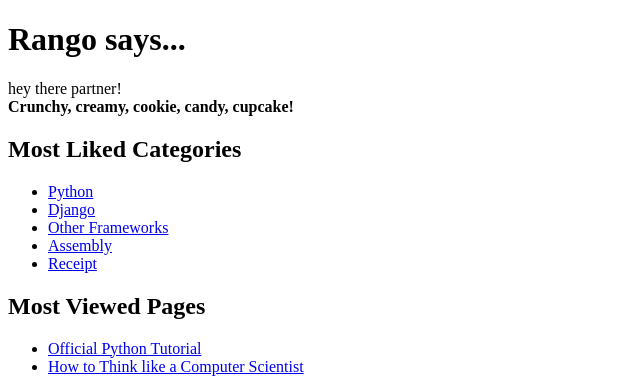
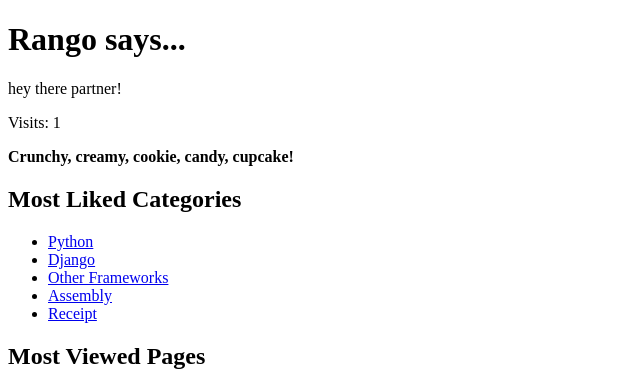
Before and after one commit to FabieGla/tango_with_rango_2, a Django app: page / in a window 1280 px wide. Shown: the top 377 px of the page, without its empty margins (0-640 px from the left). Run offline with Django 3.2, Linux system fonts and the light colour scheme; data comes from the database, SQL or seed files in the repository; both versions use the stored data as it was after the commit.

Commit message:
Cookies: Added A Visit Counter Stored As a 'visit' Cookie

```diff
--- a/rango/views.py
+++ b/rango/views.py
@@ -7,6 +7,7 @@ from django.shortcuts import redirect
 from django.urls import reverse
 from django.contrib.auth import authenticate, login, logout
 from django.contrib.auth.decorators import login_required
+from datetime import datetime
 
 def index(request):
 
@@ -16,11 +17,22 @@ def index(request):
     context_dict = {}
     context_dict['pages'] = pages_list
     context_dict['boldmessage'] = 'Crunchy, creamy, cookie, candy, cupcake!'
+    context_dict['visits'] = int(request.COOKIES.get('visits','1'))
     context_dict['categories'] = category_list
-    return render(request, 'rango/index.html', context=context_dict)
+
+    # Generate response and store it
+    response = render(request, 'rango/index.html', context=context_dict)
+
+    # Call helper function to handle cookies
+    visitor_cookie_handler(request, response)
+
+    return response
 
 def about(request):
     context_dict = {'name': 'Fabrizio Catinella'}
+
+
+
     return render(request, 'rango/about.html', context=context_dict)
 
 def show_category(request, category_name_slug):
@@ -148,3 +160,19 @@ def restricted(request):
 def user_logout(request):
     logout(request)
     return redirect(reverse('rango:index'))
+
+
+# Helper Function For Cookies
+def visitor_cookie_handler(request, response):
+    visits = int(request.COOKIES.get('visits','1'))
+
+    last_visit_cookie = request.COOKIES.get('last_visit', str(datetime.now()))
+    last_visit_time = datetime.strptime(last_visit_cookie[:-7], '%Y-%m-%d %H:%M:%S')
+
+    if (datetime.now() - last_visit_time).days > 0:
+        visits = visits + 1
+        response.set_cookie('last_visit', str(datetime.now()))
+    else:
+        response.set_cookie('last_visit', last_visit_cookie)
+
+    response.set_cookie('visits', visits)
--- a/templates/rango/index.html
+++ b/templates/rango/index.html
@@ -14,6 +14,7 @@
             hey there partner!
         {% endif %}
         <br/>
+        <p>Visits: {{ visits }}</p>
         <strong>{{ boldmessage }}</strong><br />
     </div>
 
```
Also changed, not shown: db.sqlite3.
